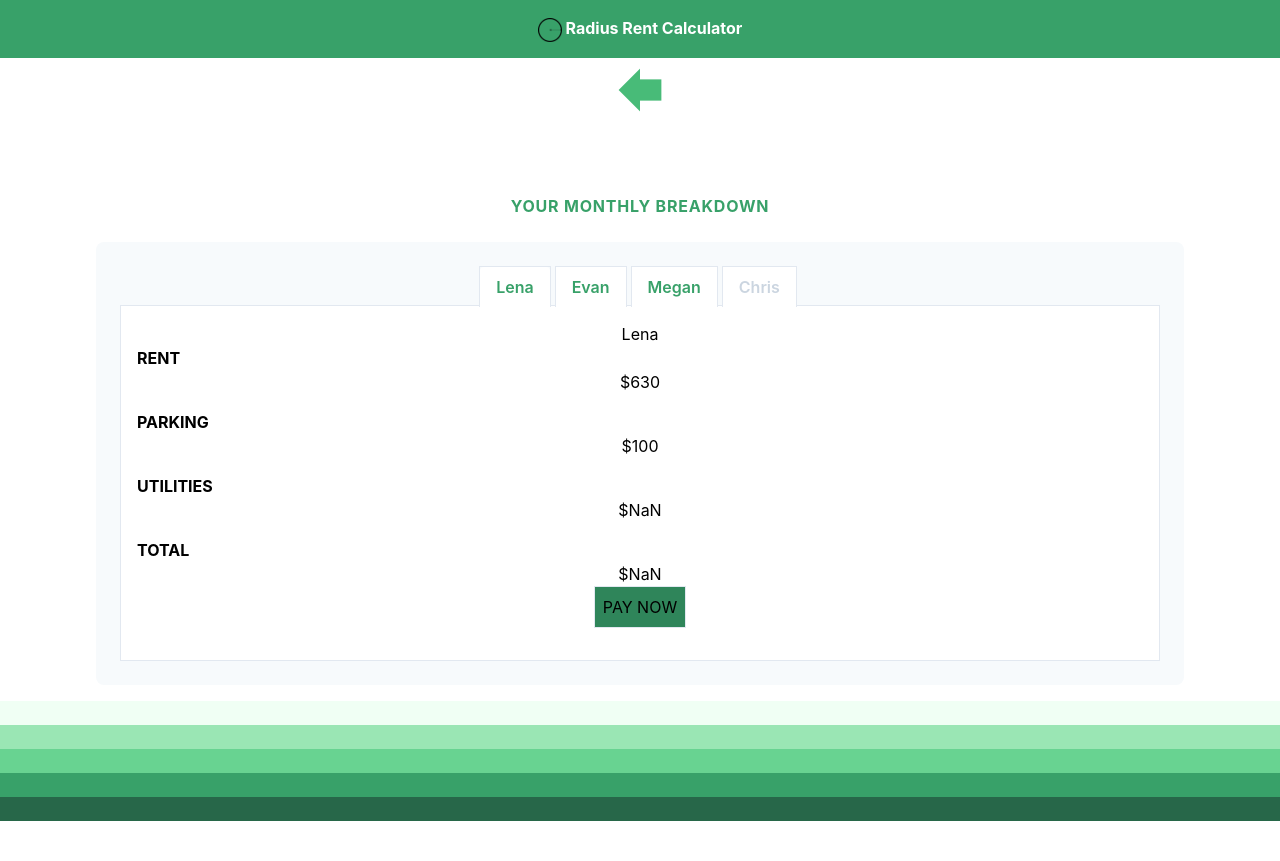
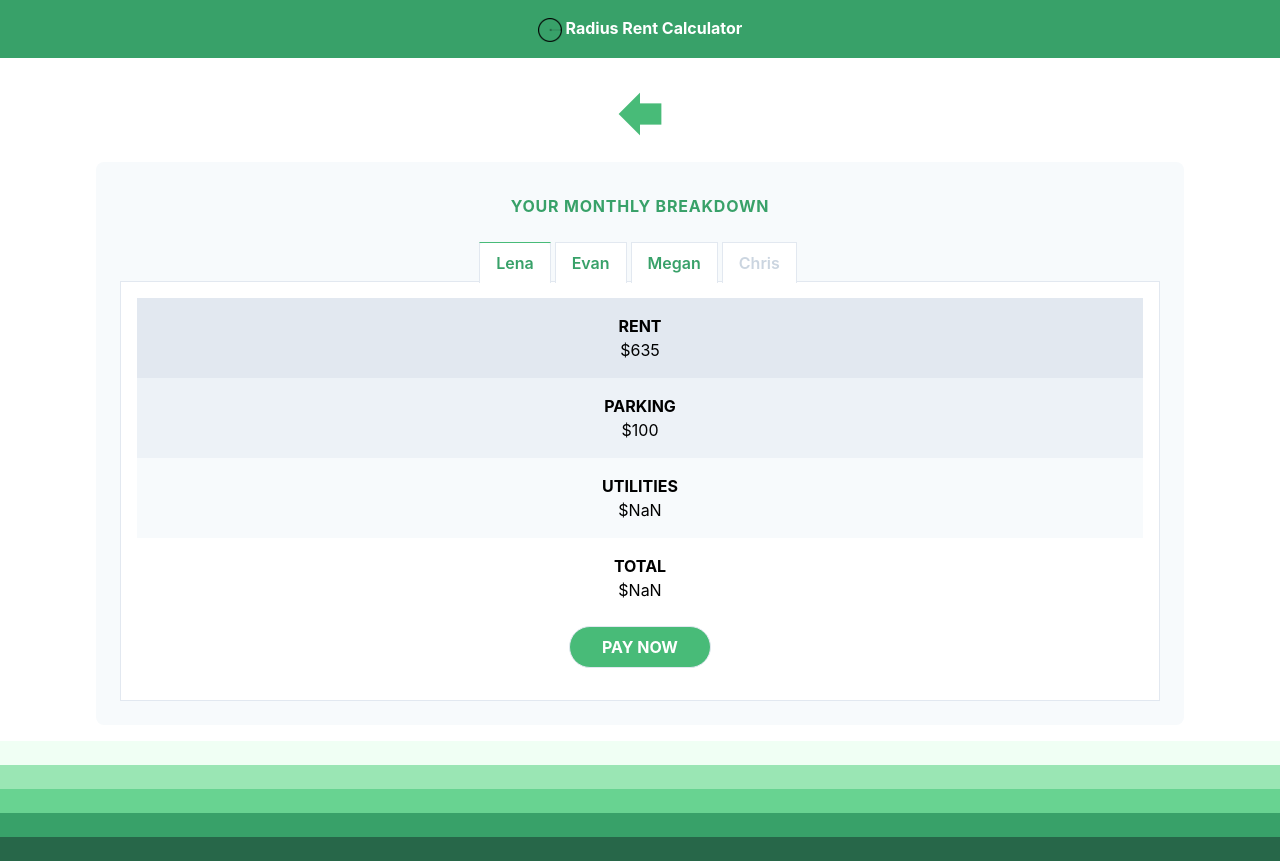
Before and after one commit to lenawayson/rent-calculator, an Angular app: page /results in a window 1280 px wide. Before the commit the page ends 821 px from the top, so only its background shows below. Built offline with nearby package versions, Linux system fonts and the light colour scheme.

Commit message:
Add styling to active tabs

```diff
--- a/src/app/results/results.component.html
+++ b/src/app/results/results.component.html
@@ -1,43 +1,43 @@
-<div class="text-center h-16 t-0"><a href="" class="text-green-500 mt-0" alt="Back"><i class="material-icons rotate-180 text-6xl">forward</i></a></div>
+<div class="text-center h-16 mt-6"><a href="" class="text-green-500 mt-0" alt="Back"><i class="material-icons rotate-180 text-6xl">forward</i></a></div>
 
-<div class="text-center mt-16">
-  <h1 class="font-bold text-md text-green-600 uppercase p-2 tracking-wider">YOUR MONTHLY BREAKDOWN</h1>
-  <div id="results" class="p-6 m-4 bg-gray-100 rounded-lg flex flex-col md:mx-24">
-    <div id="tabs" class="flex justify-center mb-0">
+<div class="text-center mt-4">
+  <div id="results" class="p-6 m-4 bg-gray-100 border-gray-300 rounded-lg flex flex-col md:mx-24">
+    <h1 class="font-bold text-md text-green-600 uppercase p-2 tracking-wider">YOUR MONTHLY BREAKDOWN</h1>
+
+    <div id="tabs" class="flex justify-center mb-0 mt-4">
         <ul class="flex" style="z-index: 1; margin-bottom: -2px">
-            <li class="mr-1 border-l border-t border-r">
-              <a class="bg-white inline-block rounded-t py-2 px-4 text-green-600 font-semibold" (click)="select(0)">Lena</a>
+            <li class="mr-1 border-l border-t border-r" [ngClass]="{'selected' : isSelected(0)}">
+              <a class="bg-white inline-block rounded-t hover:text-green-700 py-2 px-4 text-green-600 font-semibold" (click)="select(0)">Lena</a>
             </li>
-            <li class="bg-white mr-1 border-l border-t border-r">
+            <li class="bg-white mr-1 border-l border-t border-r" [ngClass]="{'selected' : isSelected(1)}">
               <a class="inline-block py-2 px-4 hover:text-green-700 text-green-600 font-semibold" (click)="select(1)">Evan</a>
             </li>
-            <li class="bg-white  mr-1 border-l border-t border-r bg-white hover:shift-up">
-              <a class="inline-block py-2 px-4 text-green-600 font-semibold" (click)="select(2)">Megan</a>
+            <li class="bg-white mr-1 border-l border-t border-r" [ngClass]="{'selected' : isSelected(2)}">
+              <a class="inline-block py-2 px-4 text-green-600 hover:text-green-700 font-semibold" (click)="select(2)">Megan</a>
             </li>
-            <li class="bg-white mr-1 border-l border-t border-r">
+            <li class="bg-white mr-1 border-l border-t border-r" [ngClass]="{'selected' : isSelected(3)}">
               <a class="inline-block py-2 px-4 text-gray-400 font-semibold" (click)="select(3)">Chris</a>
             </li>
           </ul>
     </div>
     <div class="bg-white p-4 border">
-    <div id="rent" class="mb-4">
-      {{ selected.name }}
-        <h1 class="text-left font-bold uppercase">Rent</h1>
+    <div id="rent" class="p-4 bg-gray-300">
+        <h1 class="font-bold uppercase">Rent</h1>
         ${{ selected.rent }}
     </div>
-    <div id="parking" class="mb-4">
-        <h1 class="text-left font-bold uppercase">Parking</h1>
+    <div id="parking" class="p-4 bg-gray-200">
+        <h1 class="font-bold uppercase">Parking</h1>
         ${{ selected.parking }}
     </div>
-    <div id="utilities" class="mb-4">
-        <h1 class="text-left font-bold uppercase">Utilities</h1>
-        ${{ selected.utilities}}
+    <div id="utilities" class="p-4 bg-gray-100">
+        <h1 class="font-bold uppercase">Utilities</h1>
+        ${{ (selected.utilities).toFixed(2) }}
     </div>
-    <div id="total" class="mb-4">
-        <h1 class="text-left font-bold uppercase">Total</h1>
-        ${{ selected.owed }}
-        <div id="pay now">
-           <button class="border p-2 bg-green-700 uppercase">Pay Now</button>
+    <div id="total" class="p-4 bg-white">
+        <h1 class="font-bold uppercase">Total</h1>
+        ${{ (selected.owed).toFixed(2) }}
+        <div id="pay now" class="pt-6">
+           <button class="border rounded-full py-2 px-8 bg-green-500 optional text-white font-bold uppercase">Pay Now</button>
         </div>
     </div>
    </div>
--- a/src/app/results/results.component.ts
+++ b/src/app/results/results.component.ts
@@ -12,10 +12,10 @@ const ACTIVE_RESIDENTS = 3;
 export class ResultsComponent implements OnInit {
 
   roommates = [
-    {name: "Lena", id: 0, rent: 630, parking: 100, utilities: null, owed: null},
-    {name: "Evan", id: 1, rent: 630, parking: 0, utilities: null, owed: null},
-    {name: "Megan", id: 2, rent: 1000, parking: 100, utilities: null, owed: null},
-    {name: "Chris", id: 4, rent: 250, parking: 0, utilities: 0, owed: null},
+    {name: "Lena", id: 0, rent: 635, parking: 100, utilities: null, owed: null},
+    {name: "Evan", id: 1, rent: 635, parking: 0, utilities: null, owed: null},
+    {name: "Megan", id: 2, rent: 1000, parking: 0, utilities: null, owed: null},
+    {name: "Chris", id: 3, rent: 250, parking: 100, utilities: 0, owed: null},
   ];
   selected = this.roommates[0]; //initial selection
   totalDue = null;
@@ -32,6 +32,10 @@ export class ResultsComponent implements OnInit {
 
   select(id){
     this.selected = this.roommates[id];
+  }
+
+  isSelected(id){
+    return id == this.selected.id;
   }
 
   calculateOwed(){
--- a/styles.css
+++ b/styles.css
@@ -23,6 +23,12 @@
   @apply .px-4;
   @apply .py-2;
   @apply .rounded;
+}
+
+.selected {
+  border-top: solid 4px #48BB78;
+  border-right: solid 1px #E2E8F0;
+  border-left: solid 1px #E2E8F0;
 }
 
 .optional {
```
Also changed, not shown: src/assets/build/styles.css.
